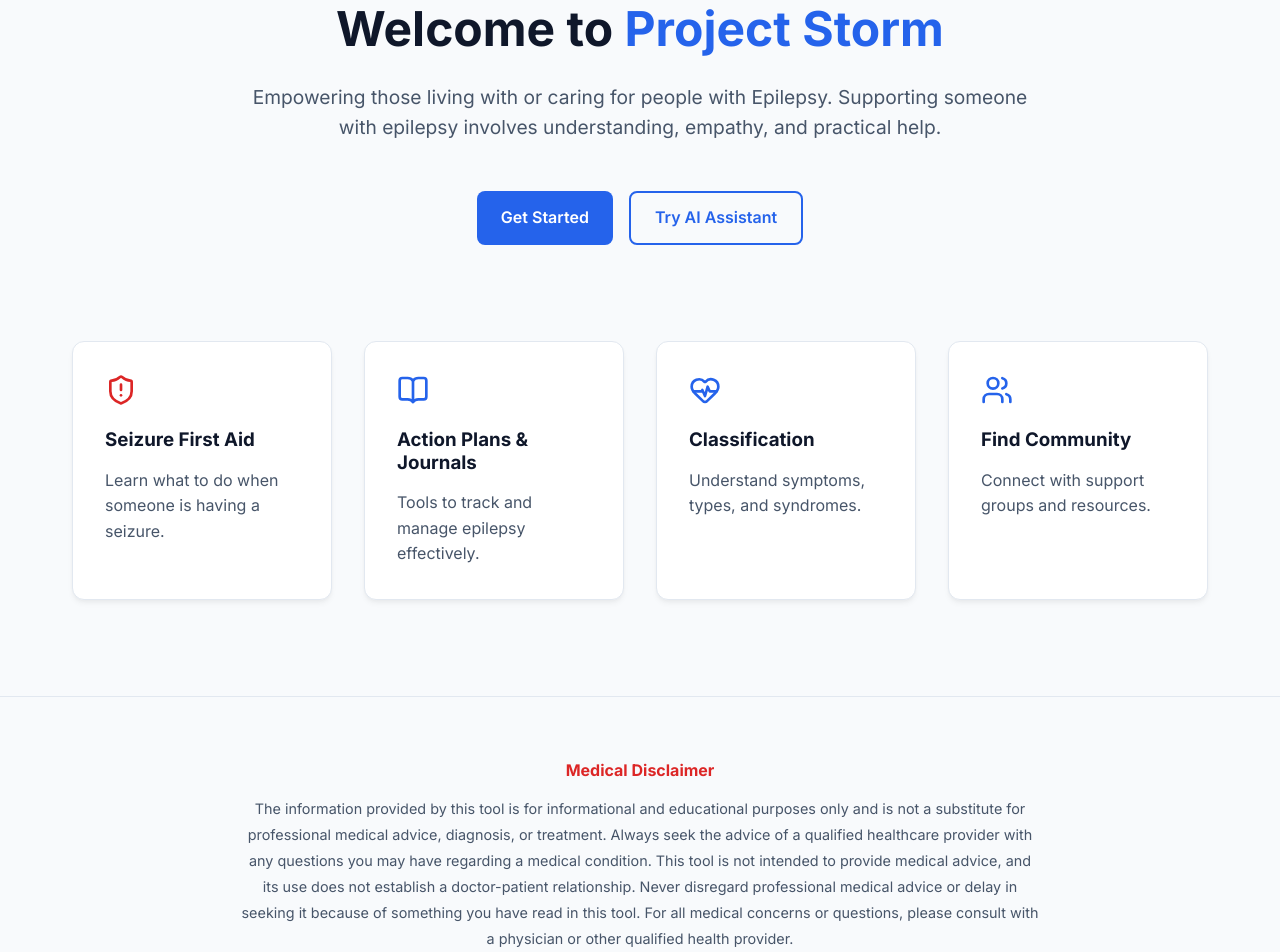
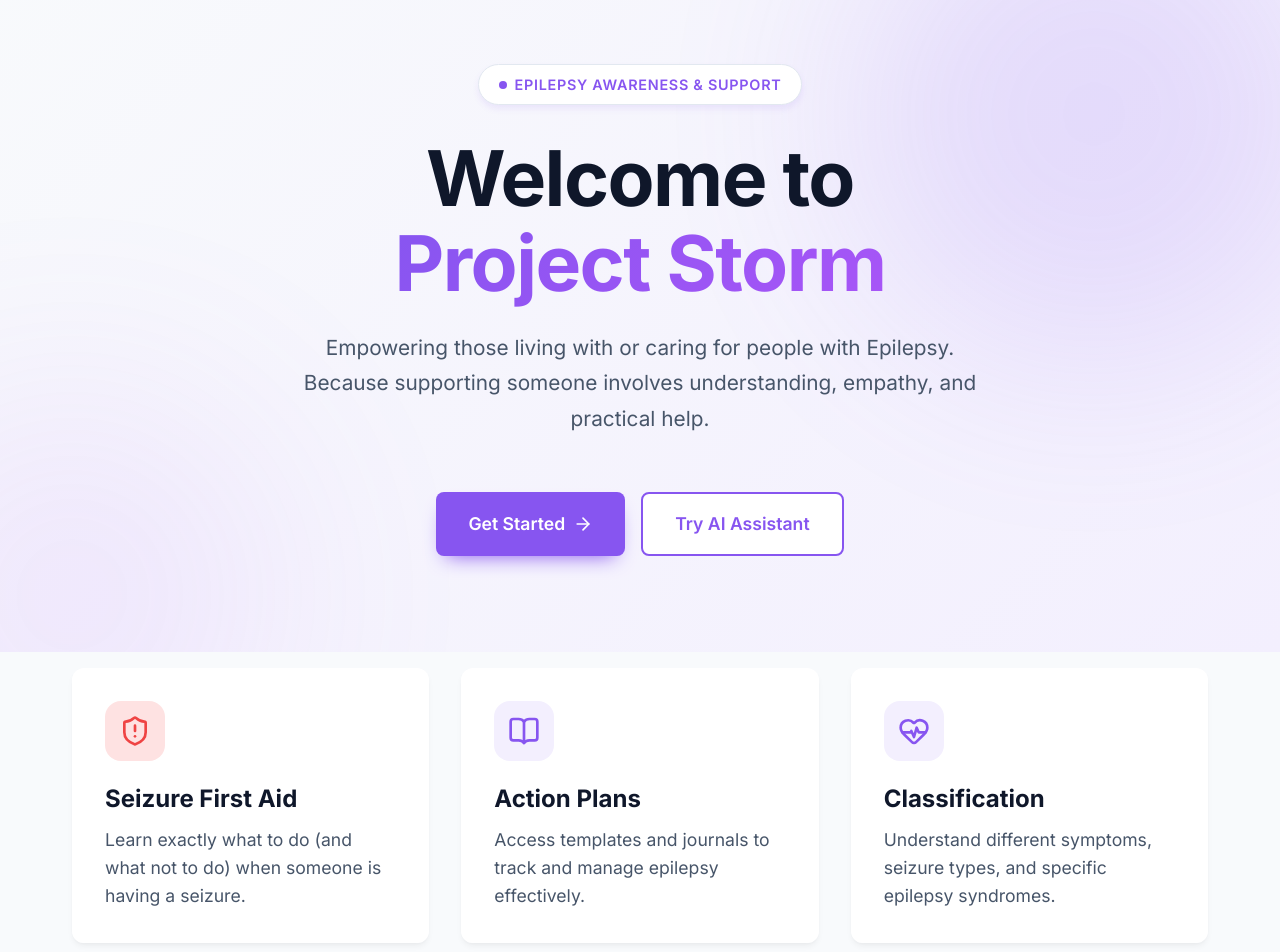
Before and after one commit to Black-Inspector-Gadget/Project_Storm, a React (Vite) app: page / in a window 1280 px wide. Shown: the part 160-1112 px from the top of the page. Built offline with nearby package versions, Linux system fonts and the light colour scheme.

Commit message:
Updated theme to use vibrant purple and overhauled Home layout with glassmorphism

```diff
--- a/src/index.css
+++ b/src/index.css
@@ -5,11 +5,11 @@
   --bg-secondary: #ffffff;
   --text-primary: #0f172a;
   --text-secondary: #475569;
-  --accent-primary: #2563eb;
-  --accent-hover: #1d4ed8;
-  --accent-light: #eff6ff;
+  --accent-primary: #8755f0;
+  --accent-hover: #7042d4;
+  --accent-light: #f3effe;
   --border-color: #e2e8f0;
-  --danger: #dc2626;
+  --danger: #ef4444;
   --font-body: 'Inter', sans-serif;
 }
 
--- a/src/pages/Home.jsx
+++ b/src/pages/Home.jsx
@@ -1,43 +1,99 @@
 import { Link } from 'react-router-dom';
-import { ShieldAlert, BookOpen, Users, HeartPulse } from 'lucide-react';
+import { ShieldAlert, BookOpen, Users, HeartPulse, ArrowRight } from 'lucide-react';
 
 const Home = () => {
   return (
-    <div className="container">
-      <section style={{ textAlign: 'center', padding: '4rem 0', maxWidth: '800px', margin: '0 auto' }}>
-        <h1 style={{ fontSize: '3rem', marginBottom: '1.5rem' }}>Welcome to <span style={{ color: 'var(--accent-primary)' }}>Project Storm</span></h1>
-        <p style={{ fontSize: '1.2rem', color: 'var(--text-secondary)', marginBottom: '3rem' }}>
-          Empowering those living with or caring for people with Epilepsy. Supporting someone with epilepsy involves understanding, empathy, and practical help.
+    <div>
+      {/* Hero Section with Dynamic Background */}
+      <section style={{
+        position: 'relative',
+        padding: '8rem 2rem 6rem 2rem',
+        overflow: 'hidden',
+        background: 'linear-gradient(135deg, var(--bg-primary) 0%, var(--accent-light) 100%)'
+      }}>
+        {/* Abstract shapes for eye-catching design */}
+        <div style={{
+          position: 'absolute', top: '-10%', right: '-5%',
+          width: '500px', height: '500px',
+          background: 'var(--accent-primary)',
+          filter: 'blur(100px)', opacity: 0.15,
+          borderRadius: '50%', zIndex: 0
+        }}></div>
+        <div style={{
+          position: 'absolute', bottom: '-20%', left: '-10%',
+          width: '400px', height: '400px',
+          background: '#a855f7',
+          filter: 'blur(120px)', opacity: 0.1,
+          borderRadius: '50%', zIndex: 0
+        }}></div>
+
+        <div className="container" style={{ position: 'relative', zIndex: 10, textAlign: 'center', maxWidth: '900px' }}>
+          <div style={{ display: 'inline-flex', alignItems: 'center', gap: '0.5rem', padding: '0.5rem 1.25rem', background: 'white', borderRadius: '50px', border: '1px solid var(--border-color)', marginBottom: '2rem', boxShadow: '0 4px 6px rgba(135, 85, 240, 0.1)' }}>
+            <span style={{ width: '8px', height: '8px', borderRadius: '50%', background: 'var(--accent-primary)', display: 'inline-block' }}></span>
+            <span style={{ fontSize: '0.9rem', fontWeight: 600, color: 'var(--accent-primary)', letterSpacing: '0.05em' }}>EPILEPSY AWARENESS & SUPPORT</span>
+          </div>
+
+          <h1 style={{ fontSize: 'clamp(3.5rem, 6vw, 5.5rem)', marginBottom: '1.5rem', lineHeight: 1.1, letterSpacing: '-0.02em' }}>
+            Welcome to <br/>
+            <span style={{
+              background: 'linear-gradient(135deg, var(--accent-primary), #a855f7)',
+              WebkitBackgroundClip: 'text',
+              WebkitTextFillColor: 'transparent'
+            }}>Project Storm</span>
+          </h1>
+
+          <p style={{ fontSize: '1.3rem', color: 'var(--text-secondary)', marginBottom: '3.5rem', maxWidth: '700px', margin: '0 auto 3.5rem auto', lineHeight: 1.7 }}>
+            Empowering those living with or caring for people with Epilepsy. Because supporting someone involves understanding, empathy, and practical help.
           </p>
+
           <div style={{ display: 'flex', gap: '1rem', justifyContent: 'center', flexWrap: 'wrap' }}>
-          <Link to="/getting-started" className="btn btn-primary">Get Started</Link>
-          <a href="https://notebooklm.google.com/notebook/c854ac82-267d-41a9-ba07-1796598deabc" target="_blank" rel="noopener noreferrer" className="btn btn-outline">
+            <Link to="/getting-started" className="btn btn-primary" style={{ padding: '1rem 2rem', fontSize: '1.1rem', boxShadow: '0 10px 20px -10px var(--accent-primary)' }}>
+              Get Started <ArrowRight size={20} />
+            </Link>
+            <a href="https://notebooklm.google.com/notebook/c854ac82-267d-41a9-ba07-1796598deabc" target="_blank" rel="noopener noreferrer" className="btn btn-outline" style={{ padding: '1rem 2rem', fontSize: '1.1rem', background: 'white' }}>
               Try AI Assistant
             </a>
           </div>
+        </div>
       </section>
 
-      <section style={{ display: 'grid', gridTemplateColumns: 'repeat(auto-fit, minmax(250px, 1fr))', gap: '2rem', padding: '2rem 0' }}>
-        <Link to="/support" className="card" style={{ display: 'block', textDecoration: 'none' }}>
-          <ShieldAlert size={32} color="var(--danger)" style={{ marginBottom: '1rem' }} />
-          <h3 style={{ color: 'var(--text-primary)' }}>Seizure First Aid</h3>
-          <p style={{ color: 'var(--text-secondary)' }}>Learn what to do when someone is having a seizure.</p>
+      {/* Cards Section with Glassmorphism */}
+      <section className="container" style={{ padding: '5rem 2rem', marginTop: '-4rem', position: 'relative', zIndex: 20 }}>
+        <div style={{ display: 'grid', gridTemplateColumns: 'repeat(auto-fit, minmax(280px, 1fr))', gap: '2rem' }}>
+
+          <Link to="/support" className="card" style={{ display: 'block', textDecoration: 'none', background: 'rgba(255, 255, 255, 0.9)', backdropFilter: 'blur(10px)', border: '1px solid rgba(255, 255, 255, 0.5)' }}>
+            <div style={{ width: '60px', height: '60px', borderRadius: '16px', background: '#fee2e2', display: 'flex', alignItems: 'center', justifyContent: 'center', marginBottom: '1.5rem' }}>
+              <ShieldAlert size={32} color="var(--danger)" />
+            </div>
+            <h3 style={{ fontSize: '1.5rem', marginBottom: '0.75rem' }}>Seizure First Aid</h3>
+            <p style={{ color: 'var(--text-secondary)', fontSize: '1.1rem', lineHeight: 1.6 }}>Learn exactly what to do (and what not to do) when someone is having a seizure.</p>
           </Link>
-        <Link to="/getting-started" className="card" style={{ display: 'block', textDecoration: 'none' }}>
-          <BookOpen size={32} color="var(--accent-primary)" style={{ marginBottom: '1rem' }} />
-          <h3 style={{ color: 'var(--text-primary)' }}>Action Plans & Journals</h3>
-          <p style={{ color: 'var(--text-secondary)' }}>Tools to track and manage epilepsy effectively.</p>
+
+          <Link to="/getting-started" className="card" style={{ display: 'block', textDecoration: 'none', background: 'rgba(255, 255, 255, 0.9)', backdropFilter: 'blur(10px)', border: '1px solid rgba(255, 255, 255, 0.5)' }}>
+            <div style={{ width: '60px', height: '60px', borderRadius: '16px', background: 'var(--accent-light)', display: 'flex', alignItems: 'center', justifyContent: 'center', marginBottom: '1.5rem' }}>
+              <BookOpen size={32} color="var(--accent-primary)" />
+            </div>
+            <h3 style={{ fontSize: '1.5rem', marginBottom: '0.75rem' }}>Action Plans</h3>
+            <p style={{ color: 'var(--text-secondary)', fontSize: '1.1rem', lineHeight: 1.6 }}>Access templates and journals to track and manage epilepsy effectively.</p>
           </Link>
-        <Link to="/classification" className="card" style={{ display: 'block', textDecoration: 'none' }}>
-          <HeartPulse size={32} color="var(--accent-primary)" style={{ marginBottom: '1rem' }} />
-          <h3 style={{ color: 'var(--text-primary)' }}>Classification</h3>
-          <p style={{ color: 'var(--text-secondary)' }}>Understand symptoms, types, and syndromes.</p>
+
+          <Link to="/classification" className="card" style={{ display: 'block', textDecoration: 'none', background: 'rgba(255, 255, 255, 0.9)', backdropFilter: 'blur(10px)', border: '1px solid rgba(255, 255, 255, 0.5)' }}>
+            <div style={{ width: '60px', height: '60px', borderRadius: '16px', background: 'var(--accent-light)', display: 'flex', alignItems: 'center', justifyContent: 'center', marginBottom: '1.5rem' }}>
+              <HeartPulse size={32} color="var(--accent-primary)" />
+            </div>
+            <h3 style={{ fontSize: '1.5rem', marginBottom: '0.75rem' }}>Classification</h3>
+            <p style={{ color: 'var(--text-secondary)', fontSize: '1.1rem', lineHeight: 1.6 }}>Understand different symptoms, seizure types, and specific epilepsy syndromes.</p>
           </Link>
-        <Link to="/support" className="card" style={{ display: 'block', textDecoration: 'none' }}>
-          <Users size={32} color="var(--accent-primary)" style={{ marginBottom: '1rem' }} />
-          <h3 style={{ color: 'var(--text-primary)' }}>Find Community</h3>
-          <p style={{ color: 'var(--text-secondary)' }}>Connect with support groups and resources.</p>
+
+          <Link to="/support" className="card" style={{ display: 'block', textDecoration: 'none', background: 'rgba(255, 255, 255, 0.9)', backdropFilter: 'blur(10px)', border: '1px solid rgba(255, 255, 255, 0.5)' }}>
+            <div style={{ width: '60px', height: '60px', borderRadius: '16px', background: 'var(--accent-light)', display: 'flex', alignItems: 'center', justifyContent: 'center', marginBottom: '1.5rem' }}>
+              <Users size={32} color="var(--accent-primary)" />
+            </div>
+            <h3 style={{ fontSize: '1.5rem', marginBottom: '0.75rem' }}>Find Community</h3>
+            <p style={{ color: 'var(--text-secondary)', fontSize: '1.1rem', lineHeight: 1.6 }}>Connect with support groups, events, and a network of people who understand.</p>
           </Link>
+
+        </div>
       </section>
     </div>
   );
```
Also changed, not shown: public/logo.png. Lines whose indentation alone changed are shown as unchanged.
